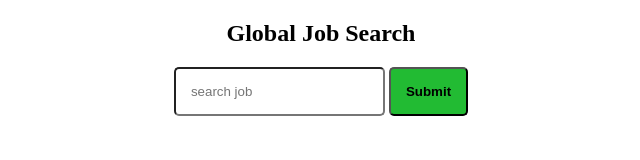
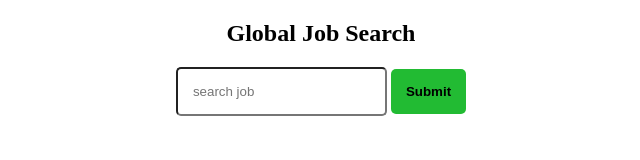
Before and after one commit to KhalanHappiness/groupWorkApis, a website: page index.html in a window 1280 px wide. Shown: the whole page, without its empty margins (319-959 px from the left). Drawn offline with Linux system fonts and the light colour scheme.

Commit message:
modifies the index, localproxy and the script js files

```diff
--- a/css/style.css
+++ b/css/style.css
@@ -28,6 +28,7 @@ form{
     border-radius: 5px;
     background: #22bb33;
     font-weight: bold;
+    border: none;
 
 }
 
--- a/src/script.js
+++ b/src/script.js
@@ -12,7 +12,7 @@ document.addEventListener("DOMContentLoaded", function() {
       // Show loading indicator
       resultsContainer.innerHTML = "<p>Loading jobs...</p>";
 
-      // Call your local proxy instead
+      // Call the local proxy instead
       fetch(`http://localhost:3000/proxy/jobs?search=${encodeURIComponent(search)}`)
         .then(res => {
           if (!res.ok) {
```
Also changed, not shown: src/localProxy.js (+16 -2 lines).
